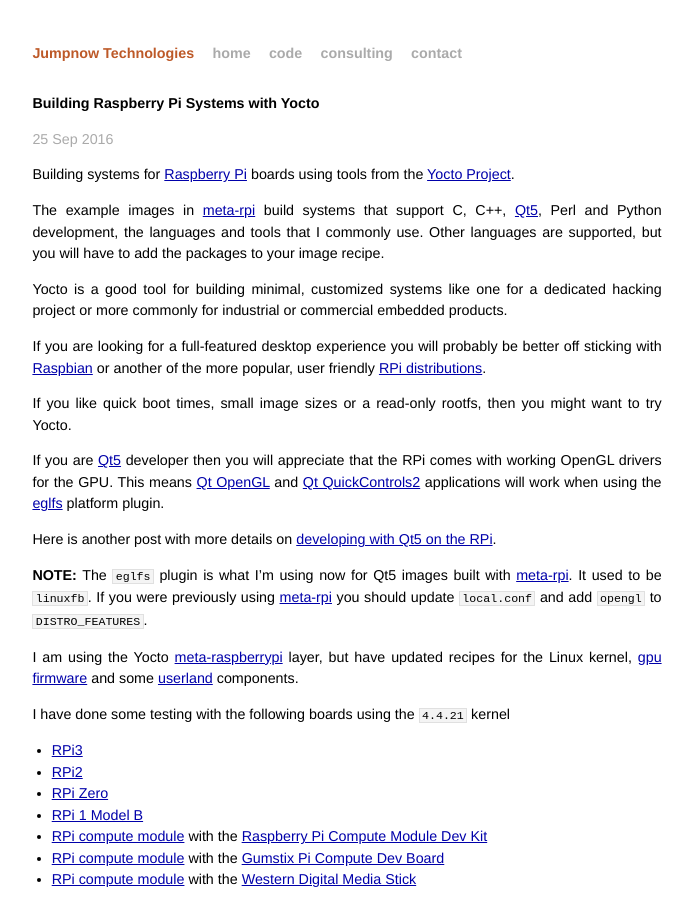
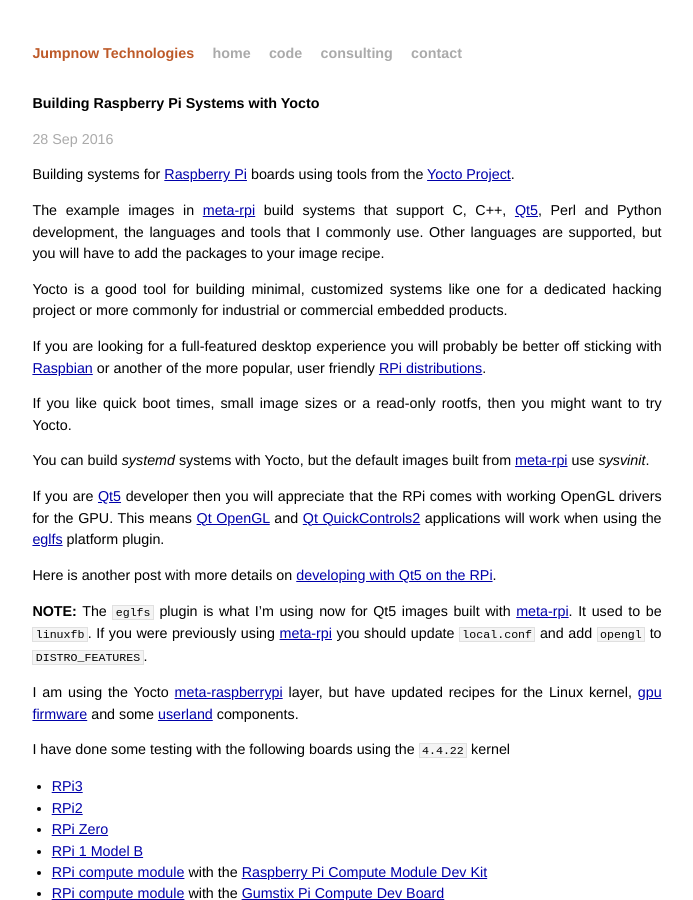
Before and after one commit to jumpnow/jumpnowtek-site, a Jekyll site: the page built from _posts/2015-12-04-Raspberry-Pi-Systems-with-Yocto.md, in a window 1280 px wide and 900 px high. Shown: the whole window, without its empty margins (293-986 px from the left). Built offline with Jekyll 4.4.1, drawn with Linux system fonts in a browser that asks for light colours.

Commit message:
Add sysvinit note to rpi doc

```diff
--- a/_posts/2015-12-04-Raspberry-Pi-Systems-with-Yocto.md
+++ b/_posts/2015-12-04-Raspberry-Pi-Systems-with-Yocto.md
@@ -2,7 +2,7 @@
 layout: post
 title: Building Raspberry Pi Systems with Yocto
 description: "Building customized systems for the Raspberry Pi using tools from the Yocto Project"
-date: 2016-09-25 07:12:00
+date: 2016-09-28 16:05:00
 categories: rpi
 tags: [linux, rpi, yocto, rpi2, rpi3, rpi zero, rpi compute]
 ---
@@ -17,6 +17,8 @@
 
 If you like quick boot times, small image sizes or a read-only rootfs, then you might want to try Yocto.
 
+You can build *systemd* systems with Yocto, but the default images built from [meta-rpi][meta-rpi] use *sysvinit*.
+
 If you are [Qt5][qt] developer then you will appreciate that the RPi comes with working OpenGL drivers for the GPU. This means [Qt OpenGL][qt-opengl] and [Qt QuickControls2][qt-quickcontrols2] applications will work when using the [eglfs][qt-eglfs] platform plugin.
 
 Here is another post with more details on [developing with Qt5 on the RPi][rpi-qt5-qml-dev].
@@ -25,7 +27,7 @@
 
 I am using the Yocto [meta-raspberrypi][meta-raspberrypi] layer, but have updated recipes for the Linux kernel, [gpu firmware][firmware-repo] and some [userland][userland-repo] components.
 
-I have done some testing with the following boards using the `4.4.21` kernel
+I have done some testing with the following boards using the `4.4.22` kernel
 
 * [RPi3][rpi3-b]
 * [RPi2][rpi2-b]
```
